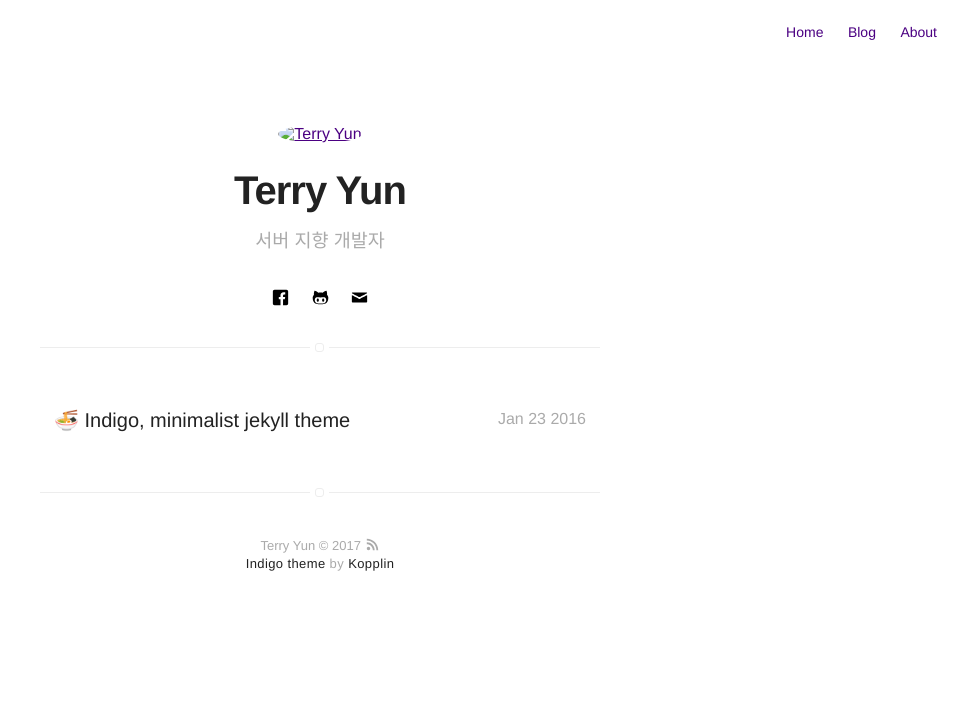
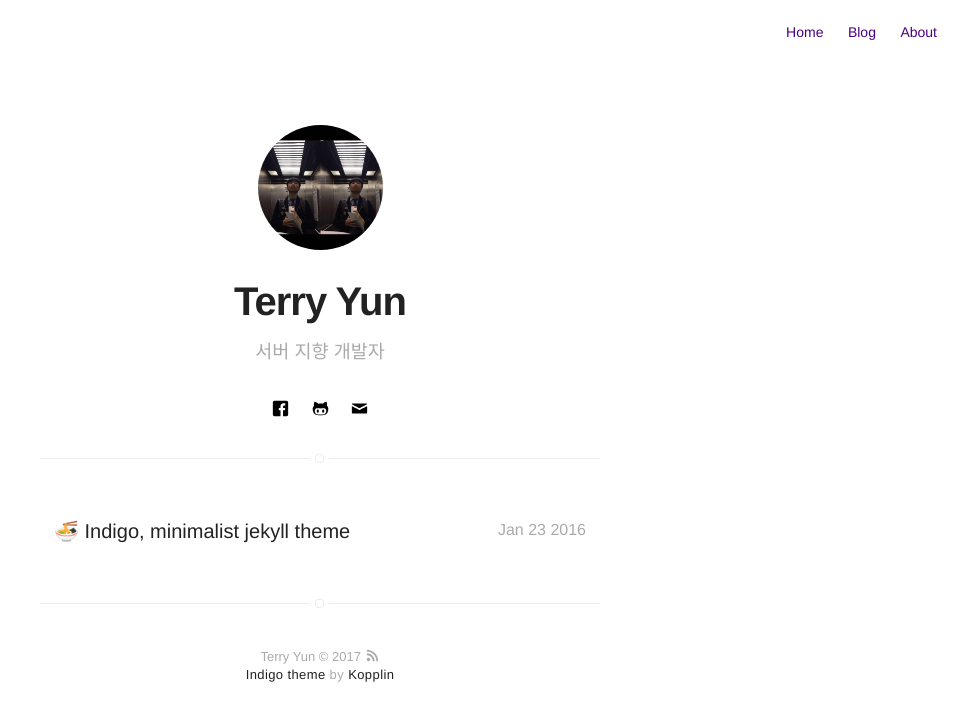
Before and after one commit to CHANMYUNG/nooheat.github.io, a Jekyll site: the page built from projects.html, in a window 1280 px wide. Shown: the top 721 px of the page, without its empty margins (320-1280 px from the left). Built offline with Jekyll 4.4.1, drawn with Linux system fonts in a browser that asks for light colours; emoji names are drawn with the system emoji font.

Commit message:
profile update

```diff
--- a/_config.yml
+++ b/_config.yml
@@ -8,7 +8,7 @@ bio: 서버 지향 개발자
 # if it's an external image, update below for true
 # better with square images
 external-image: true
-picture: assets/images/profile.jpg
+picture: /assets/images/profile.jpg
 
 # If you want to include your resume, set to true
 # and specify source (external or local).
@@ -56,13 +56,13 @@ authors:
         name: John Doe
         bio: A Man who travels the world eating noodles
         external-image: false
-        picture: assets/images/profile.jpg
+        picture: /assets/images/profile.jpg
         twitter: johndoe
     jamesfoster:
         name: James Foster
         bio: A Man who develops software with coffee
         external-image: false
-        picture: assets/images/james.jpg
+        picture: /assets/images/james.jpg
         twitter: jamesfoster
 
 # do you want a larger site? change the option below
```
